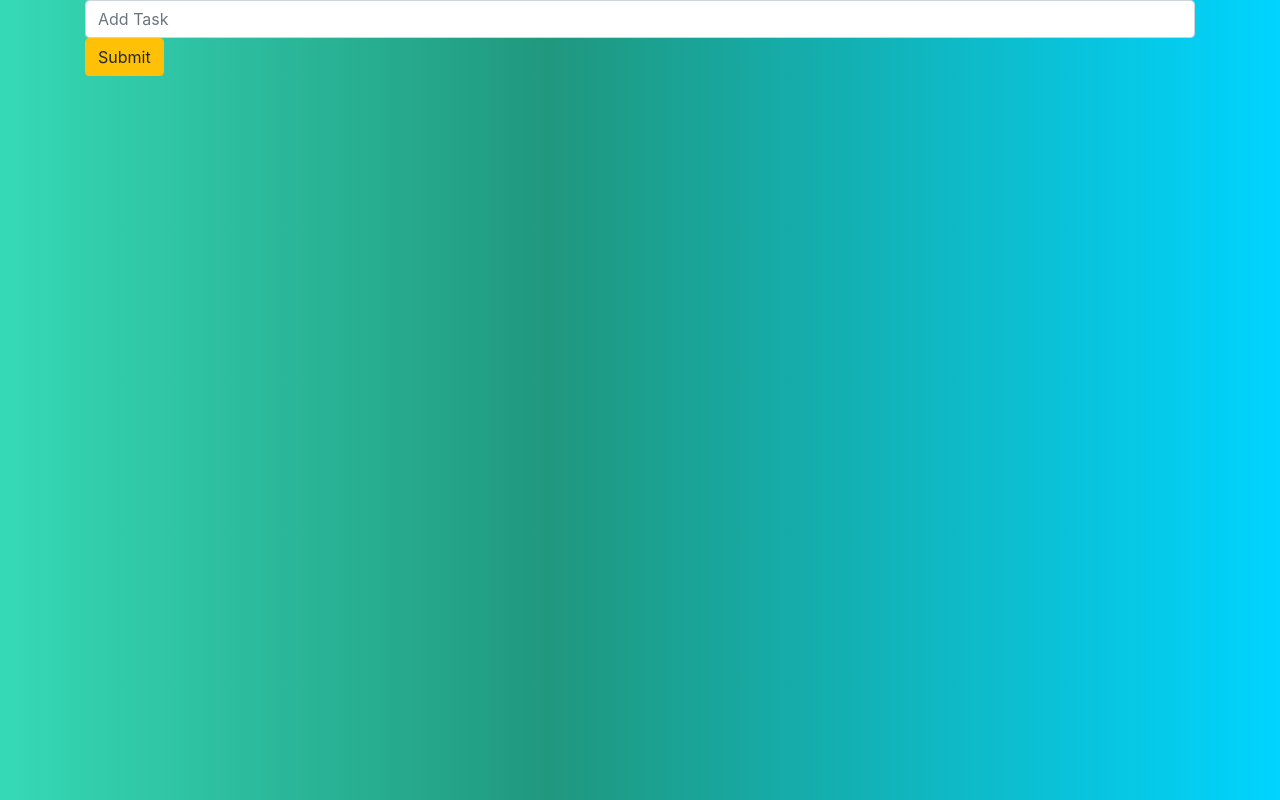
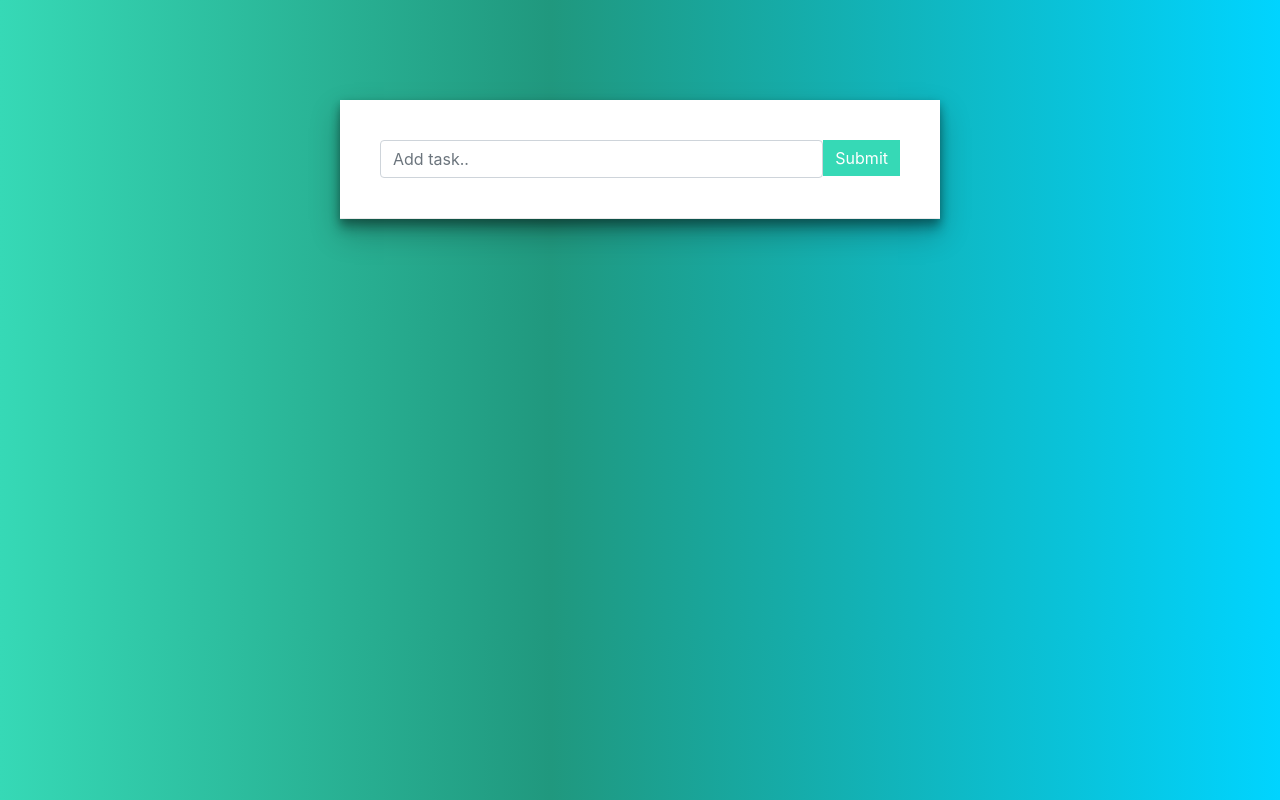
Before and after one commit to 1208kelly/simple_django_react_app, a React (Create React App) app in the folder frontend/: page / in a window 1280 px wide. Built offline with nearby package versions, Linux system fonts and the light colour scheme.

Commit message:
Fixing css to style input form box and submit button

```diff
--- a/frontend/src/App.css
+++ b/frontend/src/App.css
@@ -6,3 +6,50 @@
 h1, h2, h3, h4, h5, p, span, strike{
     font-family: 'Montserrat', sans-serif;
 }
+
+#task-container{
+    max-width:600px;
+    margin:0 auto;
+    box-shadow: 0 14px 28px rgba(0,0,0,0.25), 0 10px 10px rgba(0,0,0,0.22);
+    background-color: #fff;
+
+    margin-top:100px;
+    margin-bottom:100px;
+
+    justify-content: space-around;
+    align-items: flex-start;
+
+}
+
+#form-wrapper{
+    position: -webkit-sticky;
+    position: sticky;
+    top: 0rem;
+    border-bottom: 1px solid  #e9e9e9;
+    background-color: #fff;
+    box-shadow: 0 3px 8px rgba(0,0,0,0.25);
+    padding:40px;
+}
+
+#submit{
+    background-color: #36d9b6;
+    border-radius: 0;
+    border:0;
+    color: #fff;
+}
+
+.flex-wrapper{
+    display: flex;
+}
+
+.task-wrapper{
+    cursor: pointer;
+    border-bottom: 1px solid  #e9e9e9;
+    color: #686868;
+    margin:5px;
+    padding:20px;
+}
+
+.task-wrapper:hover{
+    background-color: #F0F0F0;
+}
--- a/frontend/src/App.js
+++ b/frontend/src/App.js
@@ -11,12 +11,12 @@
                         <form id="form">
                             <div className="flex-wrapper">
                                 <div style={{flex: 6}}>
-                                    <input className="form-control" id="title" type="text" name="title" placeholder="Add Task"></input>
+                                    <input className="form-control" id="title" type="text" name="title" placeholder="Add task.."></input>
                                 </div>
-                            </div>
 
-                            <div style={{flex: 1}}>
-                                <input id="submit" className="btn btn-warning" type="submit" name="Add"></input>
+                                <div style={{flex: 1}}>
+                                    <input id="submit" className="btn btn-warning" type="submit" name="Add"></input>
+                                </div>
                             </div>
                         </form>
                     </div>
```
